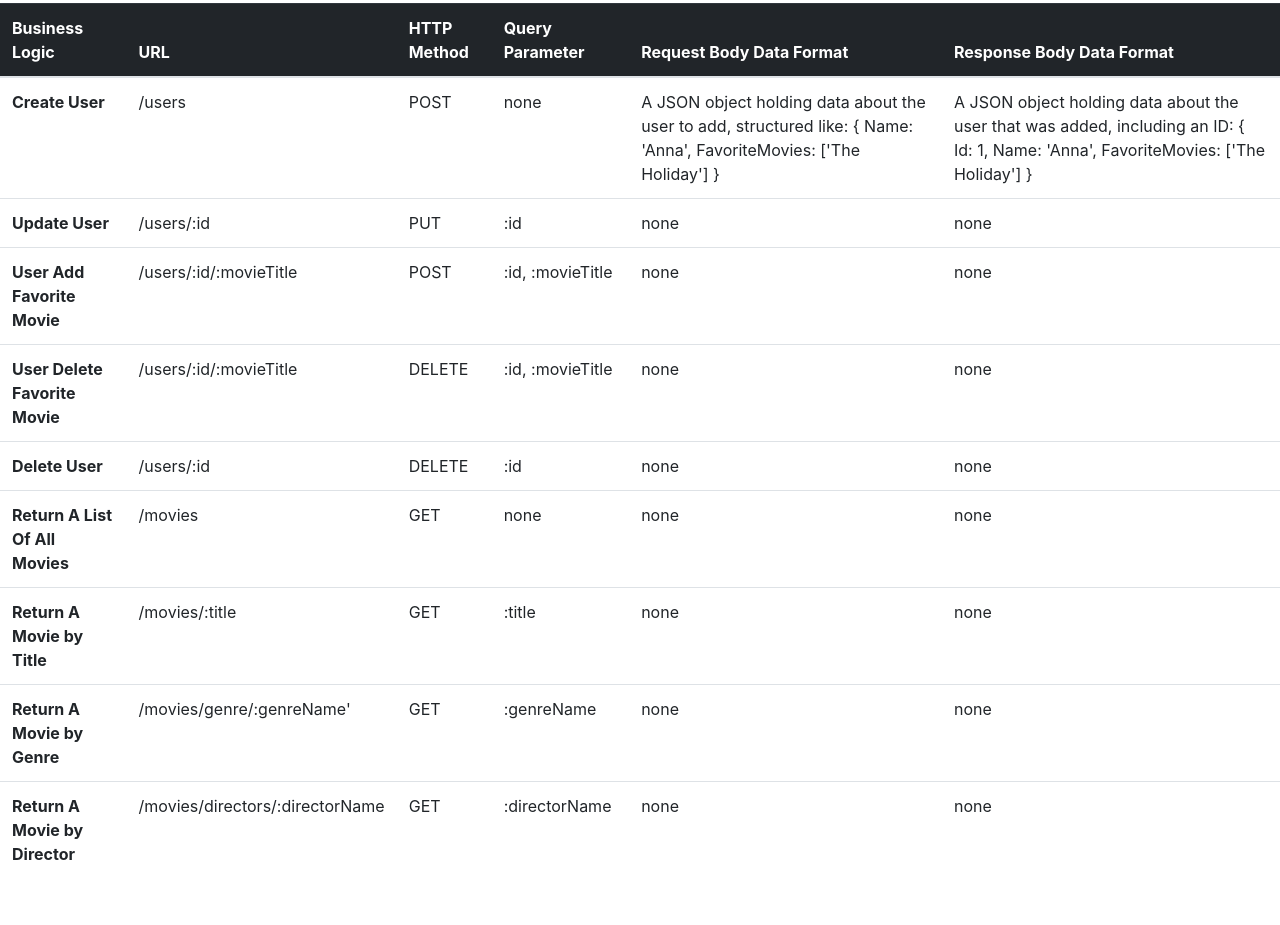
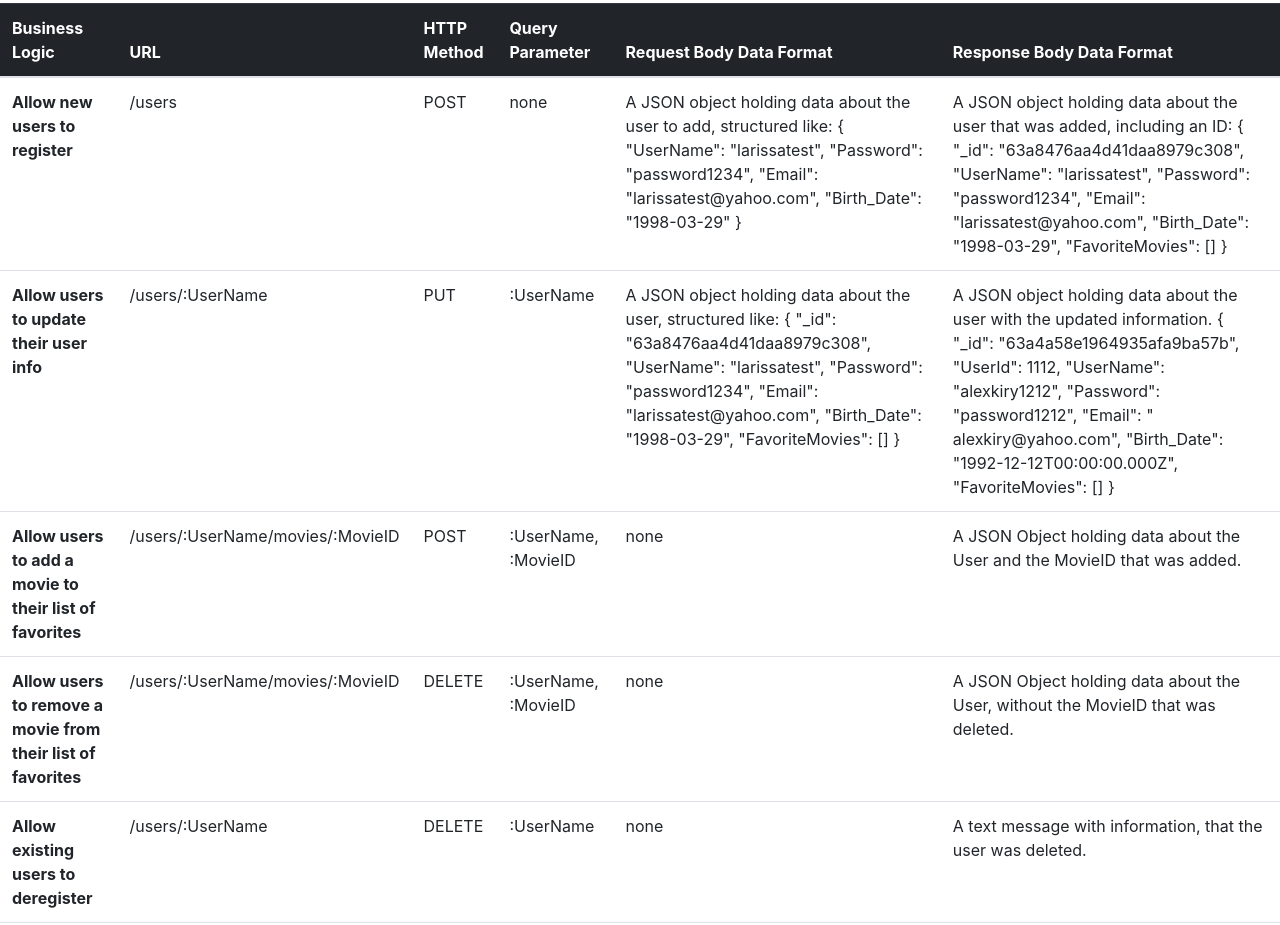
Before and after one commit to andreawork-hub/movie-api, a website: page public/documentation.html in a window 1280 px wide. Shown: the part 442-1367 px from the top of the page. Drawn offline with nearby package versions, Linux system fonts and the light colour scheme; files that its build step writes are made by us from their sources.

Commit message:
Updated endpoints and description

```diff
--- a/index.js
+++ b/index.js
@@ -163,7 +163,7 @@ app.delete('/users/:UserName', (req, res) => {
         });
 });
 
-// Get all users
+// Get all movies
 app.get('/movies', (req, res) => {
     Movies.find()
         .then((movies) => {
--- a/public/documentation.html
+++ b/public/documentation.html
@@ -62,85 +62,127 @@
         </thead>
         <tbody class="table-group-divider">
           <tr>
-            <th scope="row">Create User</th>
+            <th scope="row">Allow new users to register</th>
             <td>/users</td>
             <td>POST</td>
             <td>none</td>
             <td>
               A JSON object holding data about the user to add, structured like:
-              <span> { Name: 'Anna', FavoriteMovies: ['The Holiday'] } </span>
+              <span>
+                { "UserName": "larissatest", "Password": "password1234",
+                "Email": "larissatest@yahoo.com", "Birth_Date": "1998-03-29" }
+              </span>
             </td>
             <td>
               A JSON object holding data about the user that was added,
               including an ID:
               <span>
-                { Id: 1, Name: 'Anna', FavoriteMovies: ['The Holiday'] }
+                { "_id": "63a8476aa4d41daa8979c308", "UserName": "larissatest",
+                "Password": "password1234", "Email": "larissatest@yahoo.com",
+                "Birth_Date": "1998-03-29", "FavoriteMovies": [] }
               </span>
             </td>
           </tr>
           <tr>
-            <th scope="row">Update User</th>
-            <td>/users/:id</td>
+            <th scope="row">Allow users to update their user info</th>
+            <td>/users/:UserName</td>
             <td>PUT</td>
-            <td>:id</td>
-            <td>none</td>
-            <td>none</td>
+            <td>:UserName</td>
+            <td>
+              A JSON object holding data about the user, structured like:
+              <span>
+                { "_id": "63a8476aa4d41daa8979c308", "UserName": "larissatest",
+                "Password": "password1234", "Email": "larissatest@yahoo.com",
+                "Birth_Date": "1998-03-29", "FavoriteMovies": [] }
+              </span>
+            </td>
+            <td>
+              A JSON object holding data about the user with the updated
+              information.
+              <span>
+                { "_id": "63a4a58e1964935afa9ba57b", "UserId": 1112, "UserName":
+                "alexkiry1212", "Password": "password1212", "Email": "
+                alexkiry@yahoo.com", "Birth_Date": "1992-12-12T00:00:00.000Z",
+                "FavoriteMovies": [] }
+              </span>
+            </td>
           </tr>
           <tr>
-            <th scope="row">User Add Favorite Movie</th>
-            <td>/users/:id/:movieTitle</td>
+            <th scope="row">
+              Allow users to add a movie to their list of favorites
+            </th>
+            <td>/users/:UserName/movies/:MovieID</td>
             <td>POST</td>
-            <td>:id, :movieTitle</td>
+            <td>:UserName, :MovieID</td>
             <td>none</td>
-            <td>none</td>
+            <td>
+              A JSON Object holding data about the User and the MovieID that was
+              added.
+            </td>
           </tr>
           <tr>
-            <th scope="row">User Delete Favorite Movie</th>
-            <td>/users/:id/:movieTitle</td>
+            <th scope="row">
+              Allow users to remove a movie from their list of favorites
+            </th>
+            <td>/users/:UserName/movies/:MovieID</td>
             <td>DELETE</td>
-            <td>:id, :movieTitle</td>
+            <td>:UserName, :MovieID</td>
             <td>none</td>
-            <td>none</td>
+            <td>
+              A JSON Object holding data about the User, without the MovieID
+              that was deleted.
+            </td>
           </tr>
           <tr>
-            <th scope="row">Delete User</th>
-            <td>/users/:id</td>
+            <th scope="row">Allow existing users to deregister</th>
+            <td>/users/:UserName</td>
             <td>DELETE</td>
-            <td>:id</td>
+            <td>:UserName</td>
             <td>none</td>
-            <td>none</td>
+            <td>A text message with information, that the user was deleted.</td>
           </tr>
           <tr>
-            <th scope="row">Return A List Of All Movies</th>
+            <th scope="row">Return a list of ALL movies to the user</th>
             <td>/movies</td>
             <td>GET</td>
             <td>none</td>
             <td>none</td>
-            <td>none</td>
+            <td>A JSON object holding data about all the movies.</td>
           </tr>
           <tr>
-            <th scope="row">Return A Movie by Title</th>
-            <td>/movies/:title</td>
+            <th scope="row">
+              Return data about a single movie by title to the user
+            </th>
+            <td>/movies/:Title</td>
             <td>GET</td>
-            <td>:title</td>
+            <td>:Title</td>
             <td>none</td>
-            <td>none</td>
+            <td>
+              A JSON object holding data about a single movie, (description,
+              genre, director, image URL, whether it’s featured or not).
+            </td>
           </tr>
           <tr>
-            <th scope="row">Return A Movie by Genre</th>
-            <td>/movies/genre/:genreName'</td>
+            <th scope="row">Return data about a genre by genre name.</th>
+            <td>/movies/genres/:Name</td>
             <td>GET</td>
-            <td>:genreName</td>
+            <td>:Name</td>
             <td>none</td>
-            <td>none</td>
+            <td>
+              A JSON object holding data about a selected genre (name and
+              description).
+            </td>
           </tr>
           <tr>
-            <th scope="row">Return A Movie by Director</th>
-            <td>/movies/directors/:directorName</td>
+            <th scope="row">Return data about a director by director name.</th>
+            <td>/movies/directors/:Name</td>
             <td>GET</td>
-            <td>:directorName</td>
+            <td>:Name</td>
             <td>none</td>
-            <td>none</td>
+            <td>
+              A JSON object holding data about a selected director (bio, birth
+              year, death year).
+            </td>
           </tr>
         </tbody>
       </table>
```
